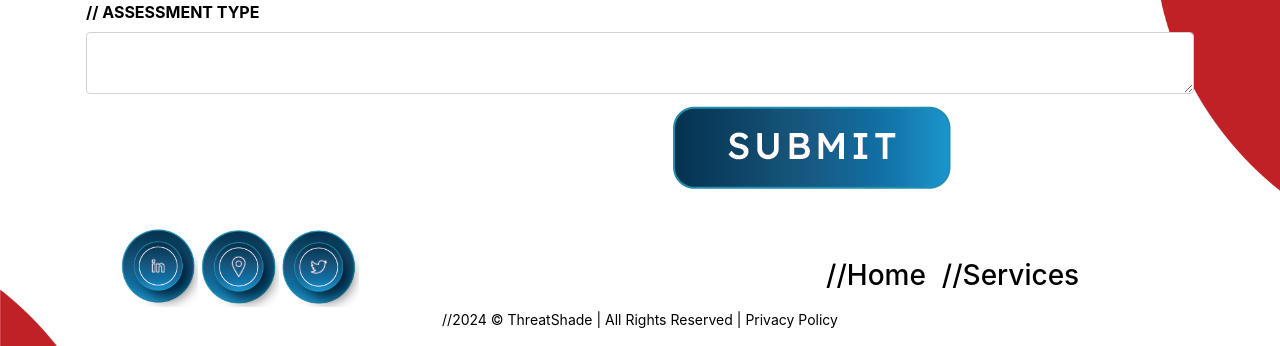
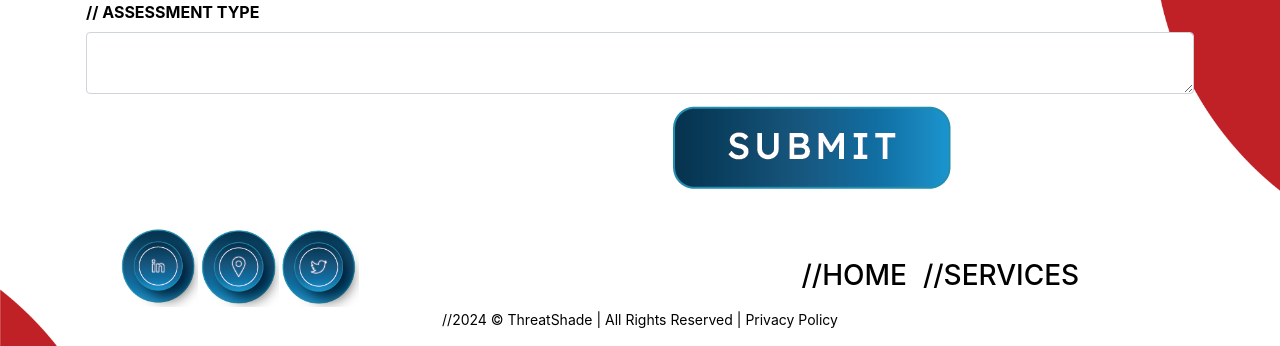
Before and after one commit to SeanKDugg/threatshade, a Flask app: page /contact-us/ in a window 1280 px wide. Shown: the part 454-800 px from the top of the page. Run offline with Flask 3, Linux system fonts and the light colour scheme.

Commit message:
Fix typo in uppercase class

```diff
--- a/templates/footer-contact.html
+++ b/templates/footer-contact.html
@@ -17,7 +17,7 @@
                     </a>
                 </div>
                 <div class="container d-flex flex-row flex-grow mr-3 justify-content-end footer-links navbar">
-                    <div class=" d-flex flex-row justify-content-around align-content-start uppercasek">
+                    <div class=" d-flex flex-row justify-content-around align-content-start uppercase">
                         <a href="{{ url_for('index') }}" class="m-2 h3 text-black">//Home</a>
                         <a href="{{ url_for('services') }}" class="m-2 h3 text-black">//Services</a>
                     </div>
```
